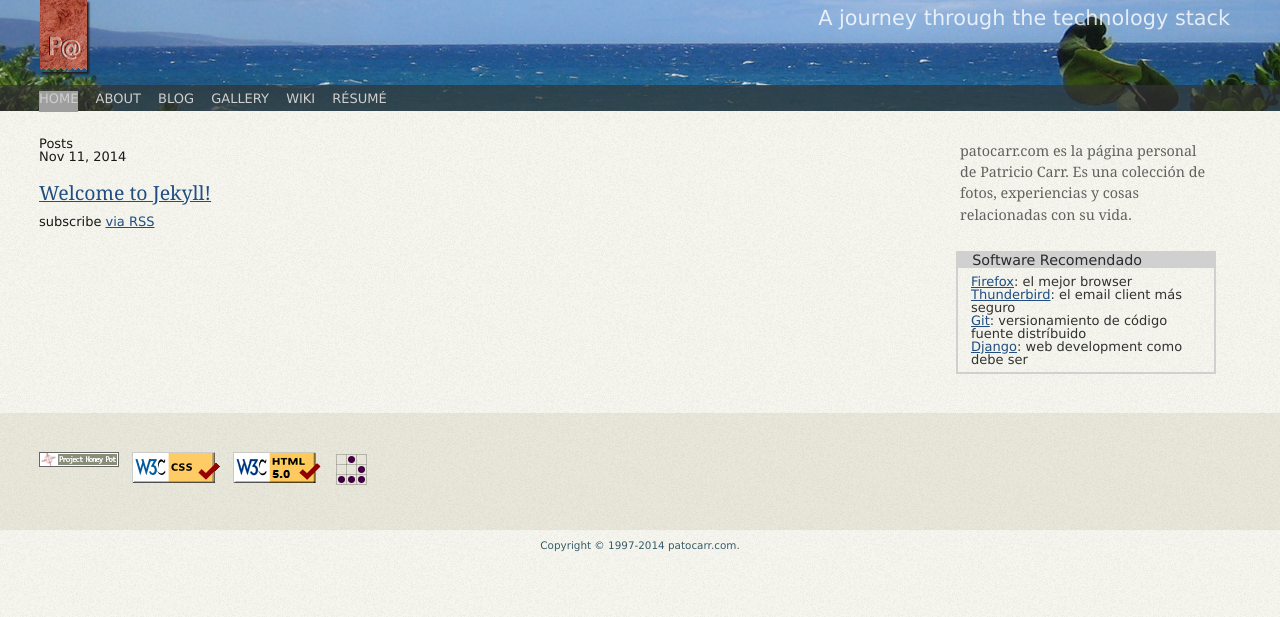
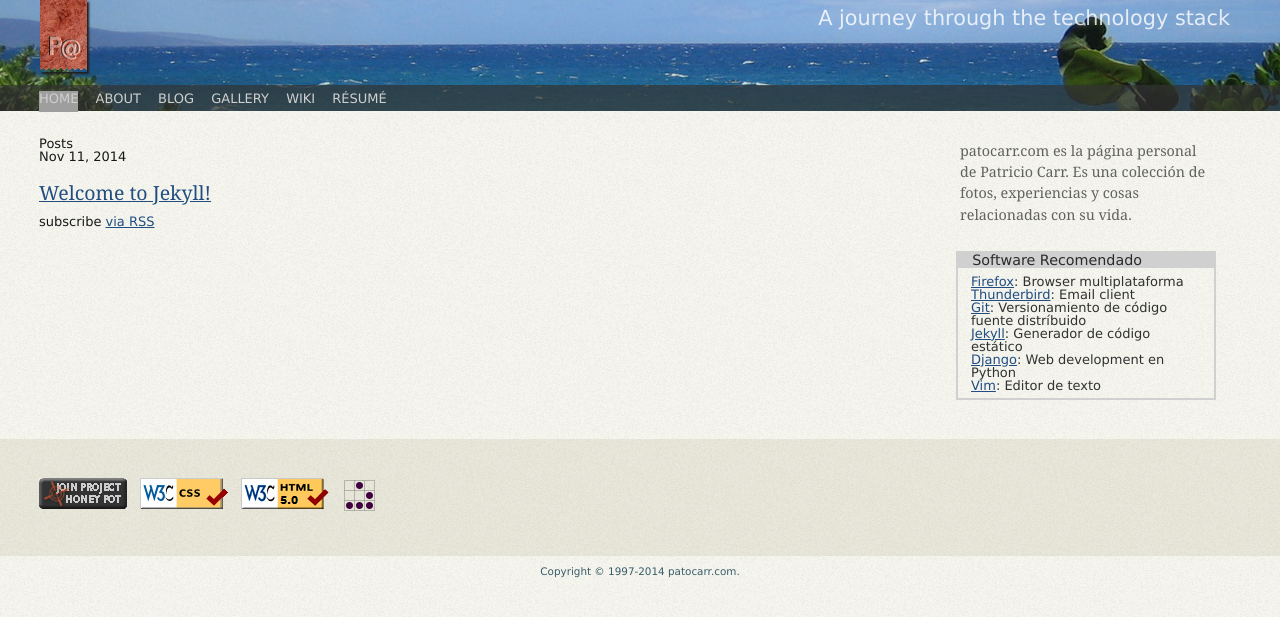
Before and after one commit to patocarr/patocarr.com, a Jekyll site: the page built from blog.html, in a window 1280 px wide. Shown: the top 617 px of the page. Built offline with Jekyll 4.4.1, drawn with Linux system fonts in a browser that asks for light colours; nearby versions of some CDN libraries; library files that are not in the unit come from our copies; grey boxes are pictures that could not be loaded.

Commit message:
Replaced honeypot icon

```diff
--- a/_includes/footer.html
+++ b/_includes/footer.html
@@ -4,9 +4,7 @@
  <div>
  <ul>
      <li>
-       <a href='http://www.projecthoneypot.org'>
-       <img src="images/mini_php_logo.png"
-       alt="Project Honey Pot" width="80" height="15" /></a>
+           <a href="http://www.projecthoneypot.org"> <img src="images/project_honey_pot_button.gif" height="31px" width="88px" border="0" alt="Stop Spam Harvesters, Join Project Honey Pot"></a>
      </li>
      <li>
            <a href="http://jigsaw.w3.org/css-validator/check/referer">
--- a/_includes/sidebar.html
+++ b/_includes/sidebar.html
@@ -4,9 +4,11 @@
 <div id="sidebar">
       <dl>
         <dt>Software Recomendado</dt>
-        <dd><a href="#">Firefox</a>: el mejor browser</dd>
-        <dd><a href="#">Thunderbird</a>: el email client m&aacute;s seguro</dd>
-        <dd><a href="#">Git</a>: versionamiento de c&oacute;digo fuente distr&iacute;buido</dd>
-        <dd><a href="#">Django</a>: web development como debe ser</dd>
+        <dd><a href="#">Firefox</a>: Browser multiplataforma</dd>
+        <dd><a href="#">Thunderbird</a>: Email client</dd>
+        <dd><a href="#">Git</a>: Versionamiento de c&oacute;digo fuente distr&iacute;buido</dd>
+        <dd><a href="#">Jekyll</a>: Generador de c&oacute;digo est&aacute;tico</dd>
+        <dd><a href="#">Django</a>: Web development en Python</dd>
+        <dd><a href="#">Vim</a>: Editor de texto</dd>
       </dl>
 </div> <!-- end #sidebar -->
```
Also changed, not shown: images/mini_php_logo.png (deleted), images/project_honey_pot_button.gif (added).
